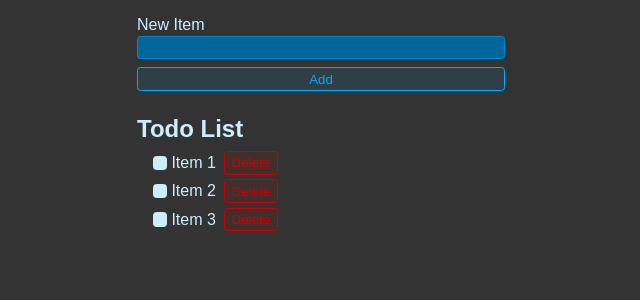
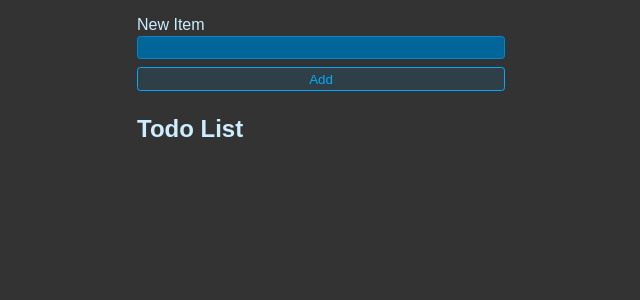
Before and after one commit to xClune/react-todo, a React (Vite) app: page / in a window 1280 px wide. Shown: the top 300 px of the page, without its empty margins (319-959 px from the left). Built offline with nearby package versions, Linux system fonts and the light colour scheme.

Commit message:
Add functions handleSubmit, toggleTodo, deleteTodo.

```diff
--- a/src/App.jsx
+++ b/src/App.jsx
@@ -4,9 +4,45 @@
 
 export default function App() {
   const [newItem, setNewItem] = useState("")
+  const [todos, setTodos] = useState([])
+
+  function handleSubmit(e) {
+    e.preventDefault()
+
+    setTodos(currentTodos => {
+      return [
+      ...currentTodos,
+      { id: crypto.randomUUID(), title: newItem, completed: false },
+      ]
+    })
+
+    setNewItem("")
+  }
+
+  function toggleTodo(id, completed) {
+    setTodos(currentTodos => {
+      return currentTodos.map(todo => {
+        if (todo.id === id) {
+          return { ...todo, completed }
+        }
+
+        return todo
+      })
+    })
+  }
+
+  function deleteTodo(id) {
+    setTodos(currentTodos => {
+      return currentTodos.filter(todo => todo.id !== id)
+      })
+  }
+
+
   return (
     <>
-      <form className="new-item-form">
+      <form
+      onSubmit={handleSubmit}
+      className="new-item-form">
           <div className="form-row">
             <label htmlFor="item">New Item</label>
             <input
@@ -16,29 +52,23 @@
           </div>
         <button className="btn">Add</button>
       </form>
+
       <h1 className="header">Todo List</h1>
       <ul className="list">
-        <li>
-          <label htmlFor="">
-          <input type="checkbox" />
-          Item 1
+        {todos.map(todo => {
+          return (
+            <li key={todo.id}>
+              <label>
+                <input
+                type="checkbox"
+                checked={todo.completed}
+                onChange={e => toggleTodo(todo.id, e.target.checked)}/>
+                {todo.title}
               </label>
-          <button className="btn btn-danger">Delete</button>
+              <button onClick={() => deleteTodo(todo.id)} className="btn btn-danger">Delete</button>
             </li>
-        <li>
-          <label htmlFor="">
-          <input type="checkbox" />
-          Item 2
-          </label>
-          <button className="btn btn-danger">Delete</button>
-        </li>
-        <li>
-          <label htmlFor="">
-          <input type="checkbox" />
-          Item 3
-          </label>
-          <button className="btn btn-danger">Delete</button>
-        </li>
+          )
+        })}
       </ul>
     </>
   )
```
Lines whose indentation alone changed are shown as unchanged.
